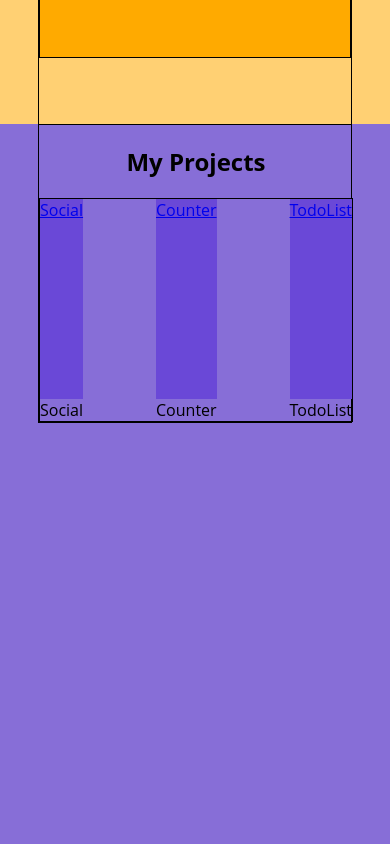
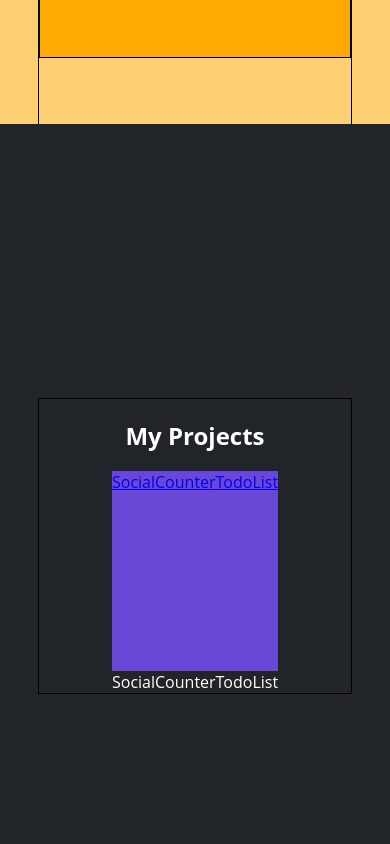
Before and after one commit to Grisha0404/portfolio, a React (Create React App) app: page / in a window 390 px wide. Shown: the part 800-1644 px from the top of the page. Built offline with nearby package versions, Linux system fonts and the light colour scheme.

Commit message:
refactor styles

```diff
--- a/src/components/projects/projects.module.css
+++ b/src/components/projects/projects.module.css
@@ -1,6 +1,9 @@
 .projectsBlock {
     min-height: 100vh;
-    background-color: #876ED7;
+    background-color: #212529;
+    color: #fff;
+    display: flex;
+    align-items: center;
 }
 
 .projectsBlockContainer {
@@ -9,12 +12,15 @@
 }
 
 .block {
-    border: 1px solid black;
     width: 100%;
     display: flex;
     margin: 0 auto;
-    display: flex;
     align-items: center;
     justify-content: space-between;
     flex-wrap: wrap;
 }
+@media screen and (max-width: 799px) {
+    .block{
+        justify-content: center;
+    }
+}
```
